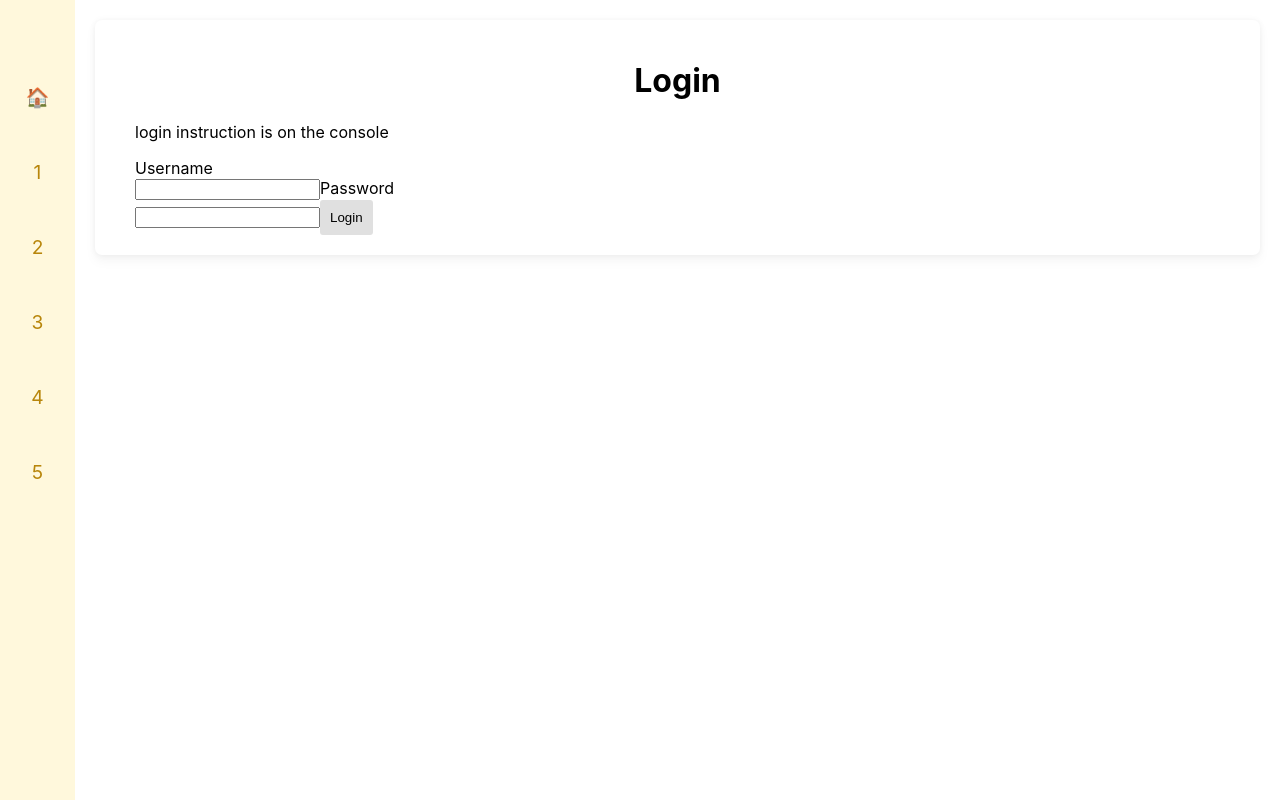
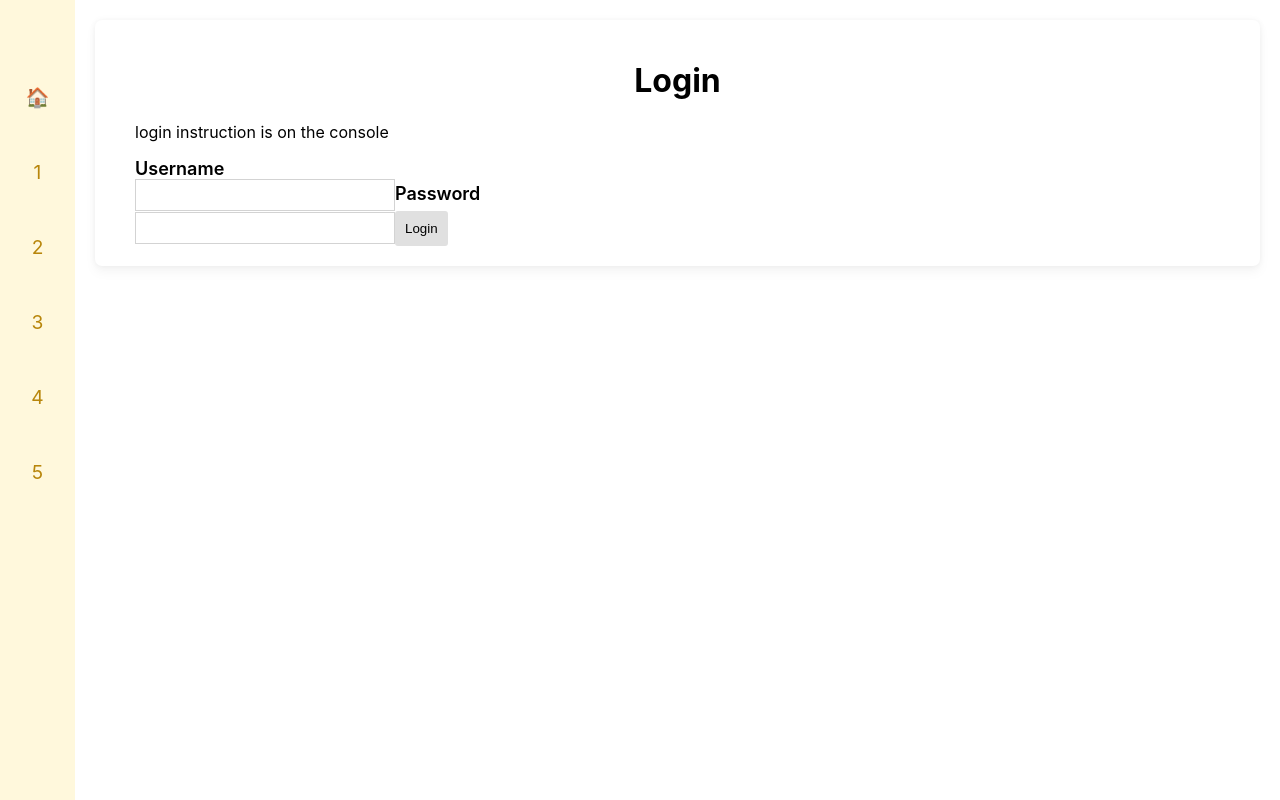
Before and after one commit to billgufran/big-io-test, a React (Create React App) app: page /soal-5/login in a window 1280 px wide. Built offline with nearby package versions, Linux system fonts and the light colour scheme.

Commit message:
Move form and label style to app.css

```diff
--- a/src/App.css
+++ b/src/App.css
@@ -33,6 +33,18 @@ button:hover {
   background-color: lightgrey;
 }
 
+label {
+  font-weight: 600;
+  font-size: 18px;
+}
+
+input {
+  font-size: 17px;
+  width: 260px;
+  border: 1px solid lightgrey;
+  padding: 5px;
+}
+
 h1 {
   text-align: center;
 }
--- a/src/Soal5/Stylesheet/SurveyorForm.css
+++ b/src/Soal5/Stylesheet/SurveyorForm.css
@@ -14,18 +14,6 @@
    margin-bottom: 10px;
 }
 
-.SurveyorForm-row label {
-   font-weight: 600;
-   font-size: 18px;
-}
-
-.SurveyorForm-row input {
-   font-size: 17px;
-   width: 260px;
-   border: 1px solid lightgrey;
-   padding: 5px;
-}
-
 #SurveyorForm--submit-button {
    margin-top: 12px;
 }
```
